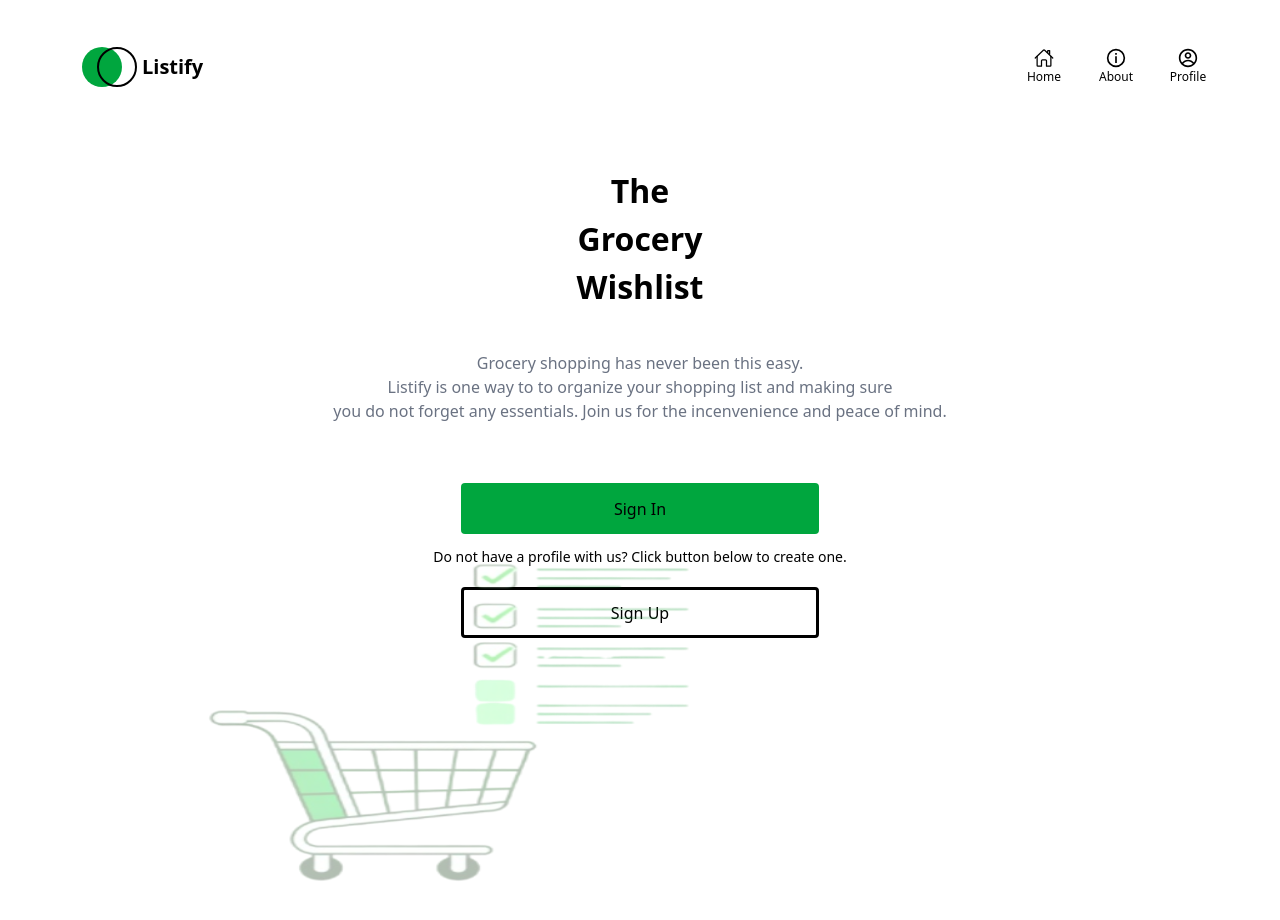
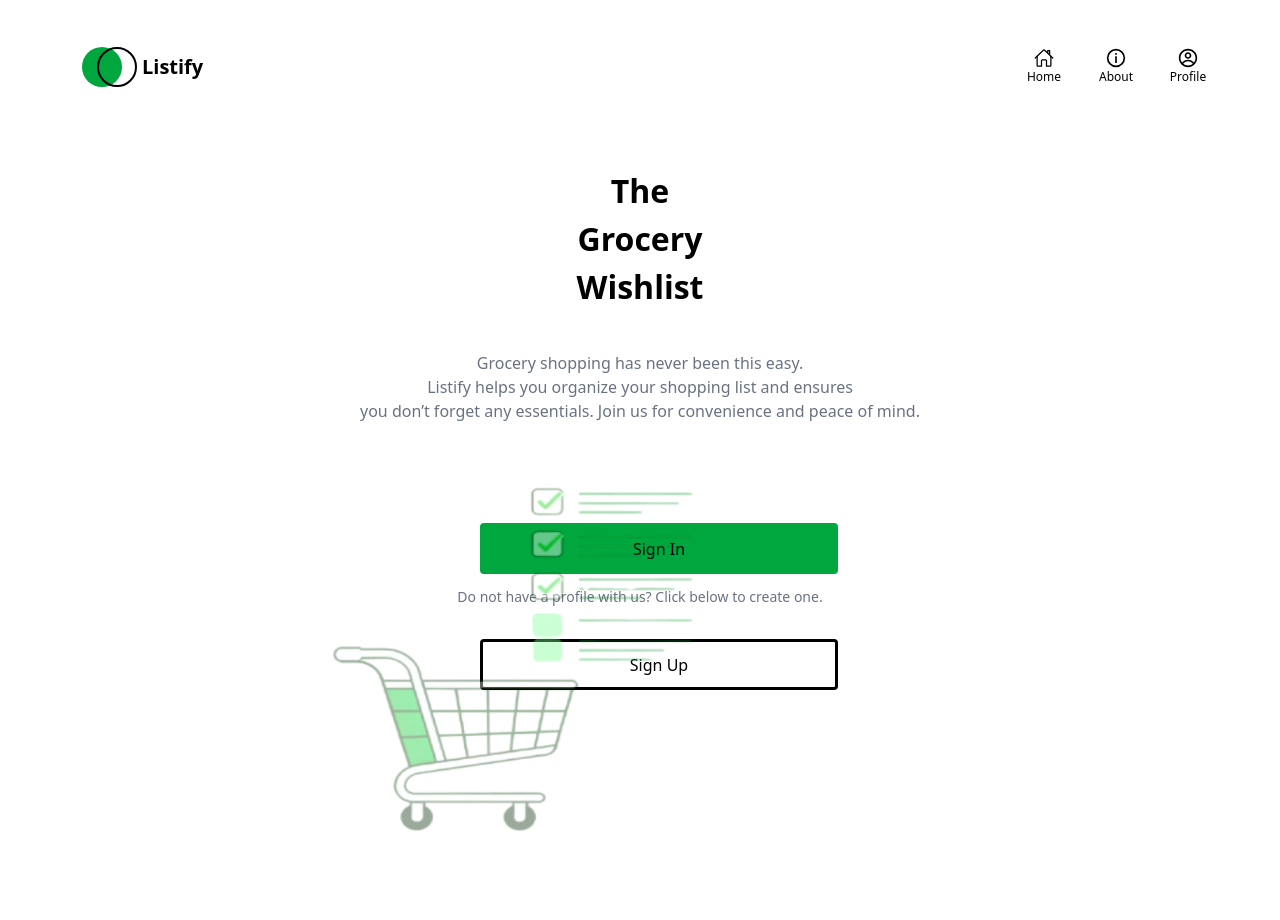
Before and after one commit to Ashley-Blu/task5-react-redux-shoppingList, a React (Vite) app: page / in a window 1280 px wide. Shown: the top 920 px of the page. Built offline with nearby package versions, Linux system fonts and the light colour scheme.

Commit message:
Enhanced styling - final commit

```diff
--- a/src/pages/LandingPage.tsx
+++ b/src/pages/LandingPage.tsx
@@ -1,43 +1,51 @@
+import React from "react";
 import { SigninButton } from "../components/SigninButton";
 import { SignupButton } from "../components/SignupButton";
 import { Navbar } from "../components/Navbar";
 import basket from "../assets/images/basket.png";
 import { Link } from "react-router-dom";
 
-function LandingPage() {
+const LandingPage: React.FC = () => {
   return (
     <>
       <Navbar />
 
-      <div className="text-[32px] font-extrabold mt-20">
+      <div className="text-[32px] font-extrabold mt-20 text-center">
         <h2>The</h2>
         <h1>Grocery</h1>
         <h2>Wishlist</h2>
       </div>
 
       <div>
-        <p className="mt-10 text-gray-500">
+        <p className="mt-10 text-gray-500 text-center">
           Grocery shopping has never been this easy. <br />
-          Listify is one way to to organize your shopping list and making sure{" "}
-          <br /> you do not forget any essentials. Join us for the incenvenience
-          and peace of mind.
+          Listify helps you organize your shopping list and ensures <br /> you
+          don’t forget any essentials. Join us for convenience and peace of
+          mind.
         </p>
       </div>
+
       <img
         src={basket}
-        className="float-left mr-[-800px] w-200 h-120 opacity-30"
+        alt="An image of a trolly"
+        className="absolute left-50 top-100 w-150 h-130 opacity-40"
       />
-      <Link to="/signin">
-        <SigninButton />
-      </Link>
-      <p className="text-[14px] pt-3">
-        Do not have a profile with us? Click button below to create one.
-      </p>
-      <Link to="/signup">
-        <SignupButton />
-      </Link>
+
+      <div className="mt-10 flex flex-col items-center gap-3">
+        <Link to="/signin" className="w-full max-w-xs">
+          <SigninButton />
+        </Link>
+
+        <p className="text-[14px] text-gray-500 text-center">
+          Do not have a profile with us? Click below to create one.
+        </p>
+
+        <Link to="/signup" className="w-full max-w-xs">
+          <SignupButton />
+        </Link>
+      </div>
     </>
   );
-}
+};
 
 export default LandingPage;
```
Also changed, not shown: src/assets/images/no-profile.png (added).
